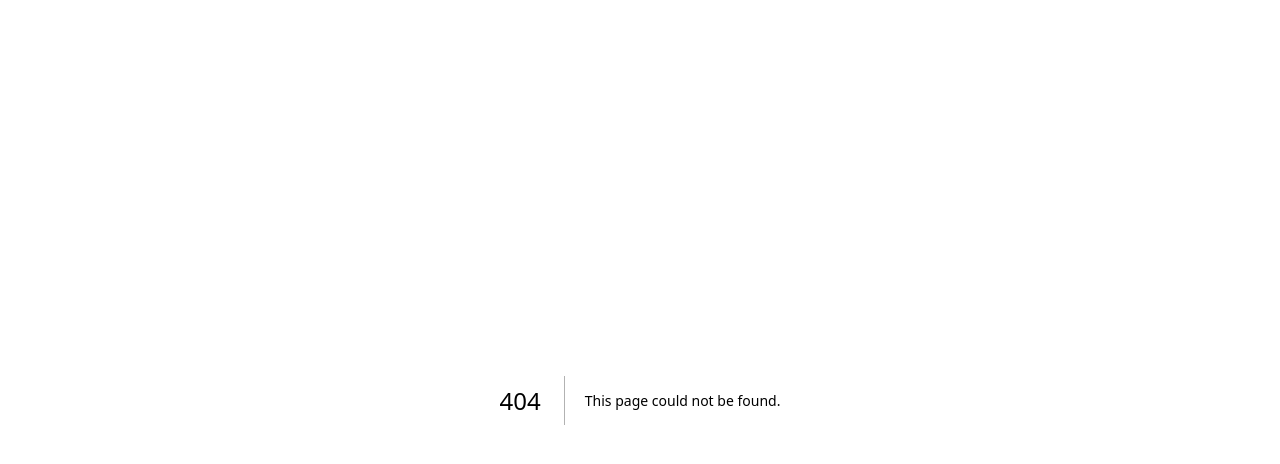
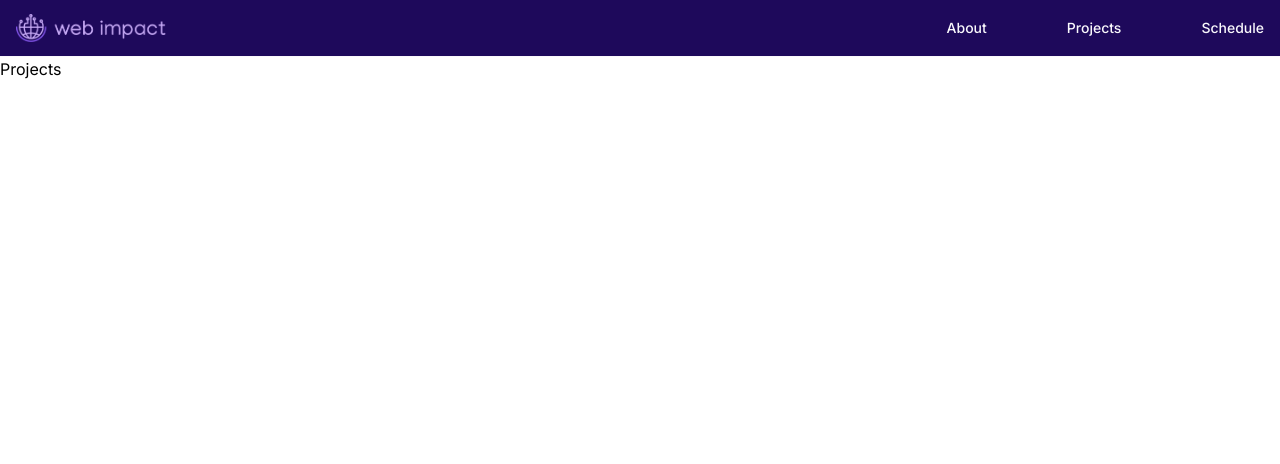
Before and after one commit to webimpactuw/club-website, a Next.js app: page /projects in a window 1280 px wide. Before the commit this address had no page. Shown: the top 464 px of the page. Built offline with nearby package versions, Linux system fonts and the light colour scheme.

Commit message:
Initial structure done

```diff
--- /dev/null
+++ b/app/about/page.js
@@ -0,0 +1,10 @@
+import Navbar from "../components/Navbar";
+
+export default function About() {
+	return (
+		<div>
+			<Navbar/>
+			<h1>About</h1>
+		</div>
+	);
+}
--- /dev/null
+++ b/app/components/Navbar.js
@@ -0,0 +1,42 @@
+import Link from 'next/link';
+import Image from 'next/image';
+
+const navigationData = [
+  {
+    title: 'About',
+    href: '/about',
+  },
+  {
+    title: 'Projects',
+    href: '/projects',
+  },
+  {
+    title: 'Schedule',
+    href: '/schedule',
+  }
+];
+
+export default function Navbar() {
+  return (
+    <nav className="border-b border-gray-800 sticky top-0 bg-dark-purple text-light-text z-10">
+      <div className="h-14 max-w-7xl p-4 mx-auto flex items-center justify-between">
+        <Link href="/" className="font-medium text-lg md:hover:underline">
+          <Image
+            src="/logo_light.png"
+            alt="Web Impact Logo"
+            width={150}
+            height={40}
+            priority
+          />
+        </Link>
+          <ul className="flex items-center justify-end space-x-20 text-sm font-medium">
+            {navigationData.map((item) => (
+              <li className="md:hover:underline" key={item.href}>
+                <Link href={item.href}>{item.title}</Link>
+              </li>
+            ))}
+          </ul>
+      </div>
+    </nav>
+  );
+}
--- a/app/page.js
+++ b/app/page.js
@@ -1,30 +1,10 @@
-import Image from "next/image";
+import Navbar from "./components/Navbar";
 
 export default function Home() {
   return (
-    <nav className="border-b border-gray-800 sticky top-0 bg-dark-purple text-light-text z-10">
-      <div className="h-14 max-w-7xl p-4 mx-auto flex items-center justify-between">
-        <a href="/" className="font-medium text-lg md:hover:underline">
-          <Image
-            src="/logo_light.png"
-            alt="Web Impact Logo"
-            width={150}
-            height={40}
-            priority
-          />
-        </a>
-        <ul className="flex items-center justify-end space-x-20 text-sm font-medium">
-          <li className="md:hover:underline">
-            <a href="/about">About</a>
-          </li>
-          <li className="md:hover:underline">
-            <a href="/Projects">Projects</a>
-          </li>
-          <li className="md:hover:underline">
-            <a href="/Schedule">Schedule</a>
-          </li>
-        </ul>
-      </div>
-    </nav>
+    <div>
+      <Navbar/>
+      <h1>Home</h1>
+    </div>
   );
 }
--- /dev/null
+++ b/app/projects/page.js
@@ -0,0 +1,10 @@
+import Navbar from "../components/Navbar";
+
+export default function Projects() {
+  return (
+    <div>
+      <Navbar/>
+      <h1>Projects</h1>
+    </div>
+  );
+}
--- /dev/null
+++ b/app/schedule/page.js
@@ -0,0 +1,10 @@
+import Navbar from "../components/Navbar";
+
+export default function Schedule() {
+  return (
+    <div>
+      <Navbar/>
+      <h1>Schedule</h1>
+    </div>
+  );
+}
```
